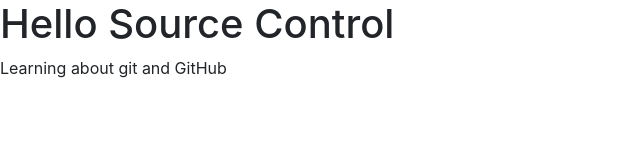
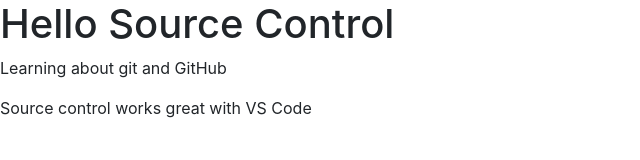
Before and after one commit to nuffQuantumSayd/AdvJs-HelloSourceControl, a plain HTML site: page index.html in a window 1280 px wide. Shown: the whole page, without its empty margins (0-640 px from the left). Drawn offline with nearby package versions, Linux system fonts and the light colour scheme.

Commit message:
Added second paragraph

```diff
--- a/index.html
+++ b/index.html
@@ -12,5 +12,10 @@
     <h1>Hello Source Control</h1>
 
     <p>Learning about git and GitHub</p>
+
+    <p>Source control works great
+        with
+        VS Code
+    </p>
 </body>
 </html>
```
